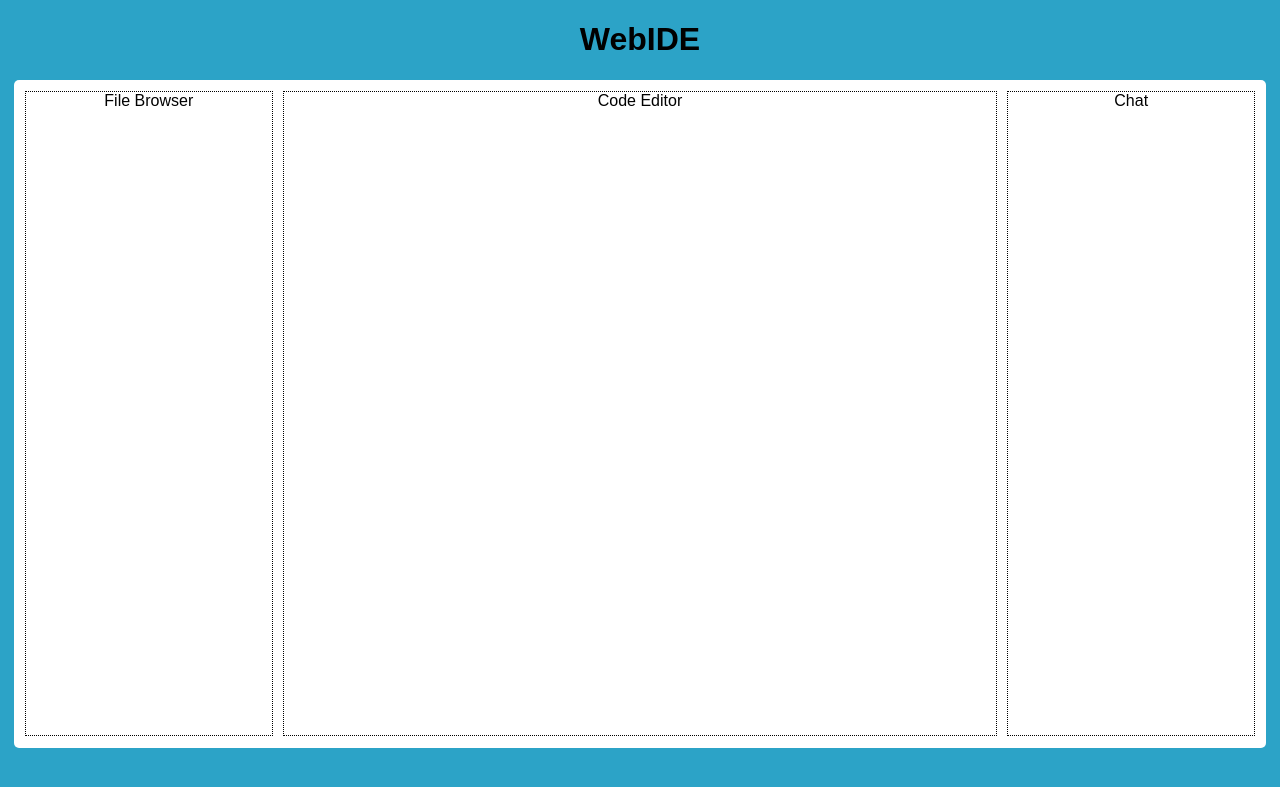
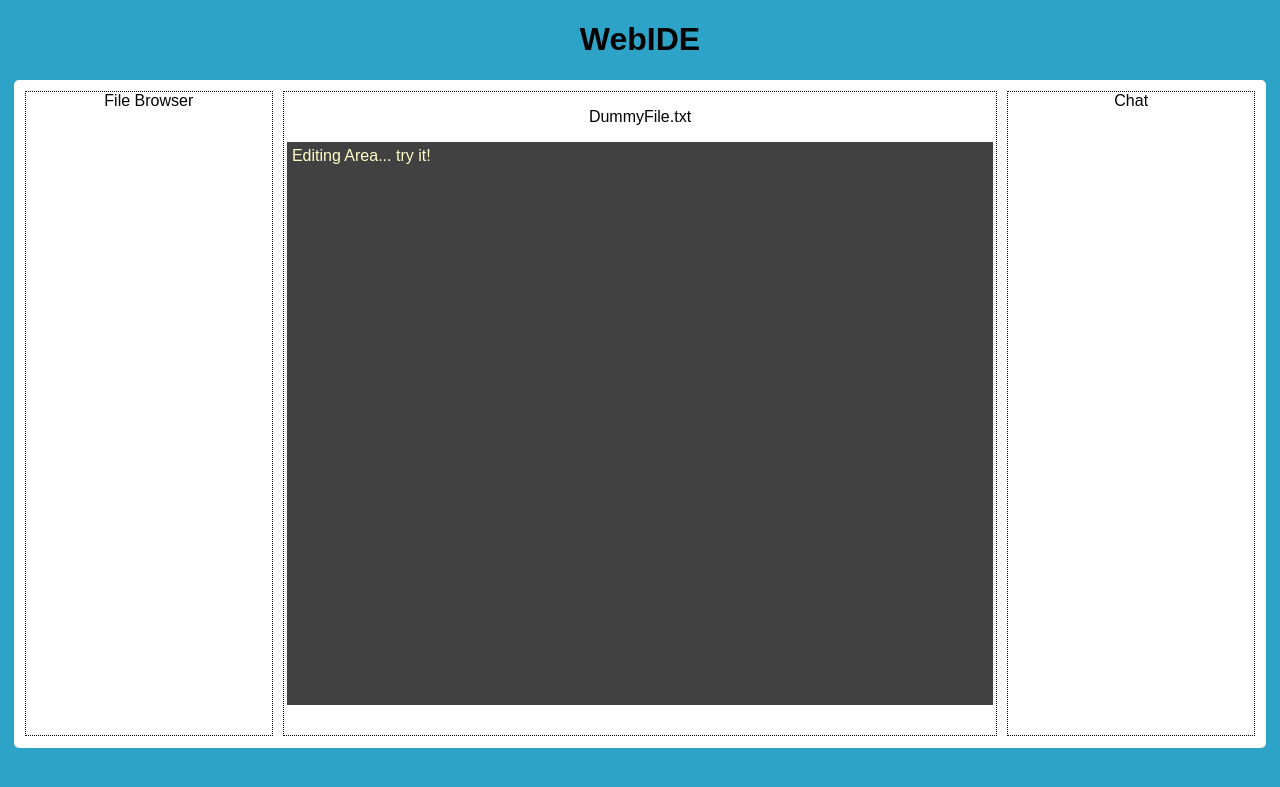
Before and after one commit to ddp34/WebIDEPodgurski2014, a Django app: page /web_ide/editor in a window 1280 px wide. Shown: the top 787 px of the page. Run offline with Django 3.2, Linux system fonts and the light colour scheme.

Commit message:
added basic text editing area with tweaks, started to add model for filesystem representation

```diff
--- a/webide/static/web_ide/style.css
+++ b/webide/static/web_ide/style.css
@@ -48,5 +48,16 @@ body {
 	  height: 98%;
 	  display: inline-block;
 	  outline: black dotted thin;
+}
 
+.filecontentsview {
+		  height: 86%;
+		  padding: 5px;
+		  margin: 3px;
+		  text-align: left;
+		  background-color: #414141;
+		  color: #FDFFC7;
+		  overflow: scroll;
+		  border: none;
+		  outline: none;
 }
--- a/webide/templates/web_ide/editor.html
+++ b/webide/templates/web_ide/editor.html
@@ -7,7 +7,8 @@
 	</div>
 
 	<div class="centerpane">
-	  Code Editor
+	  <p>DummyFile.txt</p>
+	  <p class="filecontentsview" spellcheck="false" contenteditable="true">Editing Area... try it!</p>
 	</div>
 
 	<div class="rightpane">
```
Also changed, not shown: webide/web_ide/models.py (+14 -0 lines).
